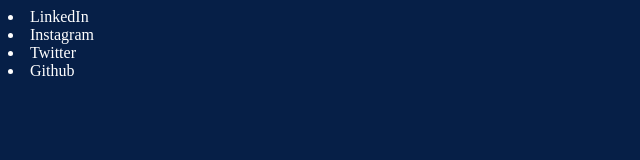
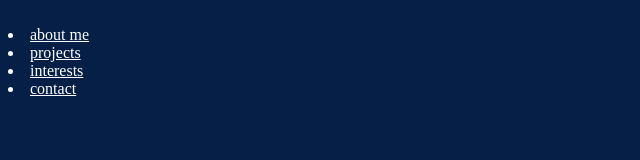
Before and after one commit to chefboyrp/portfolio, a plain HTML site: page index.html in a window 1280 px wide. Shown: the whole page, without its empty margins (0-640 px from the left). Drawn offline with Linux system fonts and the light colour scheme.

Commit message:
link colors

```diff
--- a/index.html
+++ b/index.html
@@ -12,18 +12,32 @@
 </head>
 
 <body>
+
+<!-- profile pic -->
+
+<img src="" alt="">
+
 <!-- nav bar -->
 <nav>
     <uo>
-        <li>LinkedIn</li>
-        <li>Instagram</li>
-        <li>Twitter</li>
-        <li>Github</li>
+        <li>
+            <a href="#about_me">about me</a>
+        </li>
+        <li>
+            <a href="#projects">projects</a>
+        </li>
+        <li>
+            <a href="#contact">interests</a>
+        </li>
+        <li>
+            <a href="#interests">contact</a>
+        </li>
+
     </uo>
 </nav>
 
 <!-- sections -->
-        <section id="about me"></section>
+        <section id="about_me"></section>
         <section id="projects"></section>
         <section id="contact"></section>
         <section id="interests"></section>
--- a/styles.css
+++ b/styles.css
@@ -2,3 +2,19 @@
     background: #061f47;
     color: #ffffff;
 }
+
+a:link {
+    color:#ffffff
+}
+
+a:visited {
+    color: hotpink
+}
+
+a:hover {
+    color: yellow
+}
+
+a:active {
+    color: green
+}
```
